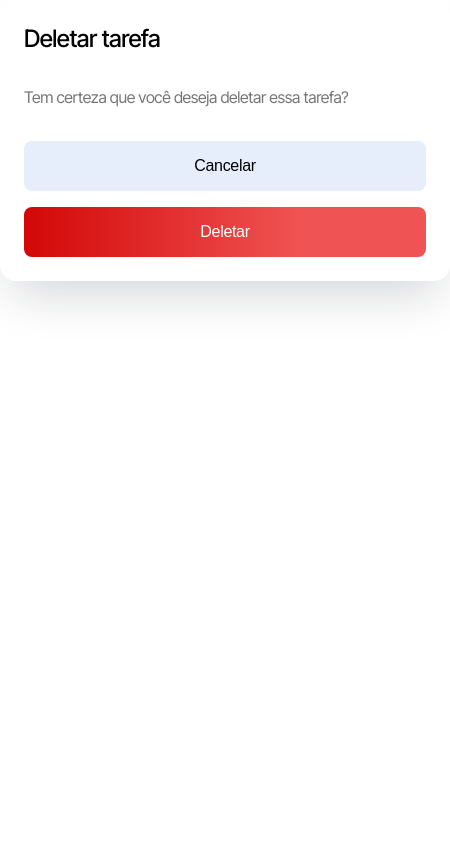
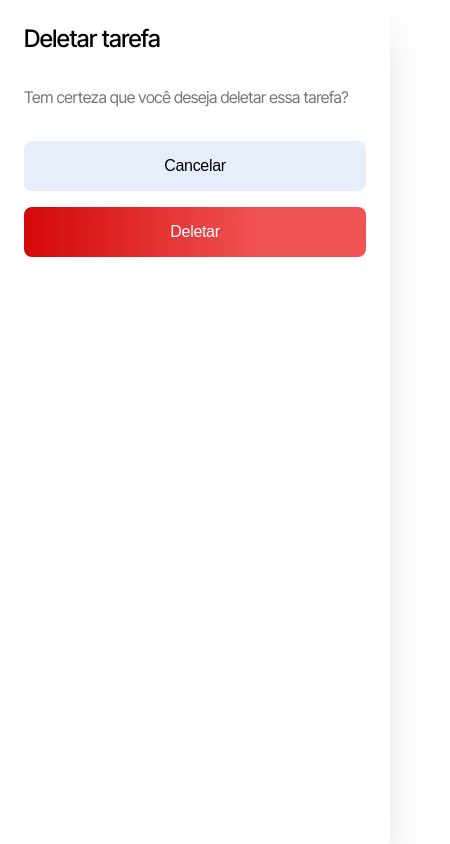
Before and after one commit to lais-cardoso/to-do-list, a Next.js app: page /DeleteTask in a window 390 px wide. Shown: the whole page, 450 px wide, since content can reach past the window. Built offline with nearby package versions, Linux system fonts and the light colour scheme.

Commit message:
style: add mobile style

```diff
--- a/src/app/@modal/(.)deleteTask/page.jsx
+++ b/src/app/@modal/(.)deleteTask/page.jsx
@@ -1,4 +1,4 @@
-import Modal from '@/app/components/Modal'
+import Modal from '@/app/components/ModalDeleteTask'
 import DeleteTask from "@/app/components/ModalDeleteTask"
 
 export default function Page() {
--- a/src/app/components/ModalDeleteTask/index.jsx
+++ b/src/app/components/ModalDeleteTask/index.jsx
@@ -1,11 +1,13 @@
 "use client"
 
 import "@/styles/modal-delete-task.css"
+import "@/styles/modal.css"
 import { useRouter } from 'next/navigation'
 
 export default function ModalDeleteTask(){
     const router = useRouter()
     return(
+        <div className="modal">
             <main className="content-delete-task">
                     <h1 className="title-delete-task">Deletar tarefa</h1>
                     <p className="paragraph-delete-task">Tem certeza que você deseja deletar essa tarefa?</p>
@@ -14,5 +16,6 @@ export default function ModalDeleteTask(){
                         <button className="delete-button">Deletar</button>
                     </section>
             </main>
+        </div>
     )
 }
--- a/src/app/components/ModalNewTask/index.jsx
+++ b/src/app/components/ModalNewTask/index.jsx
@@ -9,7 +9,7 @@ export default function ModalNewTask(){
     const router = useRouter()
     return(
         <div className="modal">
-            <main className="content-new-task ">
+            <main className="content-new-task">
                     <h1 className="title">Nova tarefa</h1>
                     <section className="section-title-input">
                         <h3 className="subtitle">Título</h3>
--- a/src/styles/modal-create-new-task.css
+++ b/src/styles/modal-create-new-task.css
@@ -11,8 +11,8 @@
     box-shadow: 0px 24px 48px -12px rgba(16, 24, 40, 0.18);
     @media screen and (max-width: 426px) {
         padding: 24px 24px 0 24px;
-        height: 100%;
-        width: 100%;
+        min-height: 100vh;
+        min-width: 100%;
         display: inline-flex;
         justify-content: flex-start;
         align-items: flex-start;
--- a/src/styles/modal-delete-task.css
+++ b/src/styles/modal-delete-task.css
@@ -10,11 +10,13 @@
     background: #FFF;
     box-shadow: 0px 24px 48px -12px rgba(16, 24, 40, 0.18);
     @media screen and (max-width: 426px) {
-        height: 100%;
+        padding: 24px 24px 0 24px;
+        min-height: 100vh;
+        min-width: 100%;
         display: inline-flex;
         justify-content: flex-start;
         align-items: flex-start;
-        padding: 24px;
+        border-radius: 0;
     }
 }
 
--- a/src/styles/modal.css
+++ b/src/styles/modal.css
@@ -1,6 +1,4 @@
 .modal {
-    /* visibility: hidden;
-    opacity: 0; */
     position: absolute;
     top: 0;
     right: 0;
```
Lines whose indentation alone changed are shown as unchanged.
